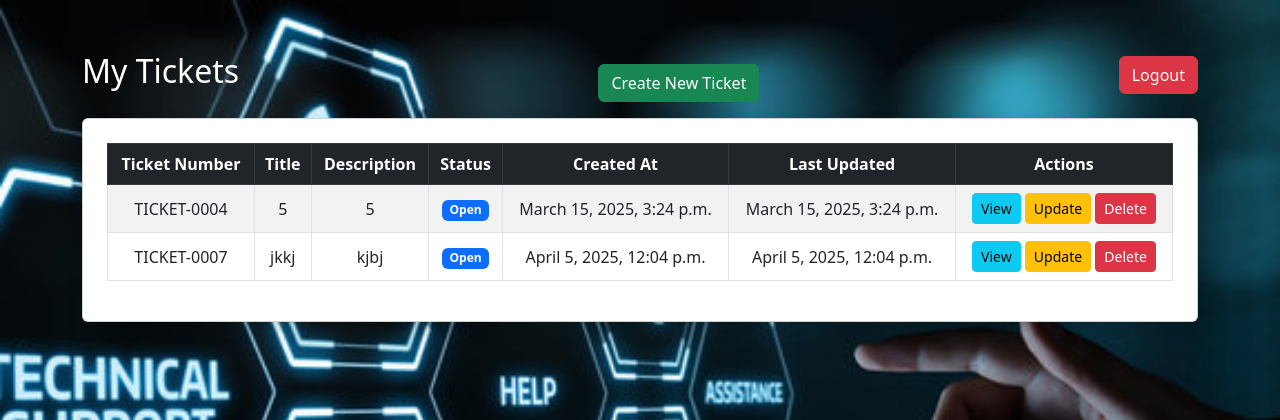
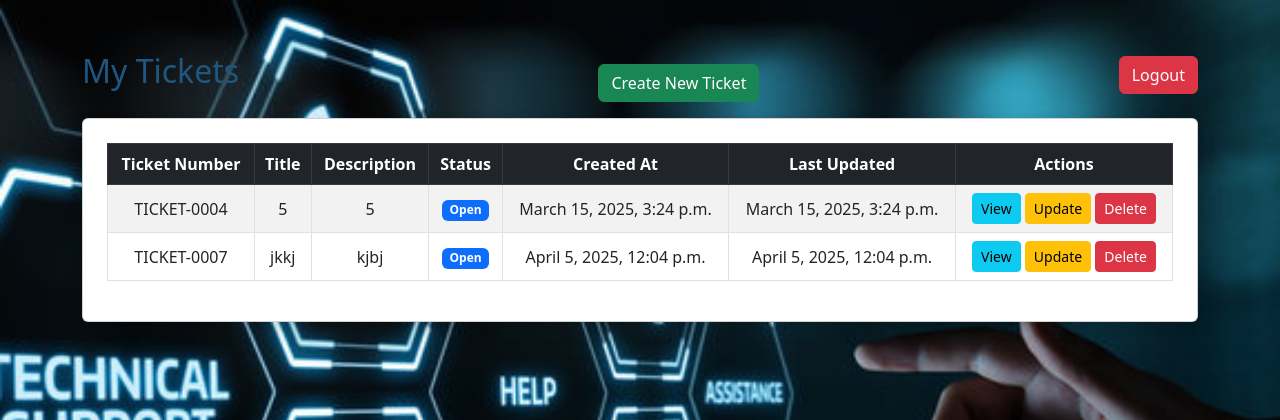
Before and after one commit to Ahamed47/support-ticket-system, a Django app: page /tickets/ in a window 1280 px wide. Shown: the top 420 px of the page. Run offline with Django 5.2, Linux system fonts and the light colour scheme; a user stored in the database is signed in; data comes from the database, SQL or seed files in the repository.

Commit message:
code change

```diff
--- a/supportticketssystem/templates/supportticketssystem/ticket_detail.html
+++ b/supportticketssystem/templates/supportticketssystem/ticket_detail.html
@@ -26,7 +26,7 @@
         }
 
         .heading-text {
-            color: #fff;
+            color: #205781;
         }
     </style>
 </head>
--- a/supportticketssystem/templates/supportticketssystem/ticket_list.html
+++ b/supportticketssystem/templates/supportticketssystem/ticket_list.html
@@ -123,7 +123,7 @@
         }
 
         .heading-text {
-            color: #fff;
+            color: #205781;
         }
 
         body {
```
